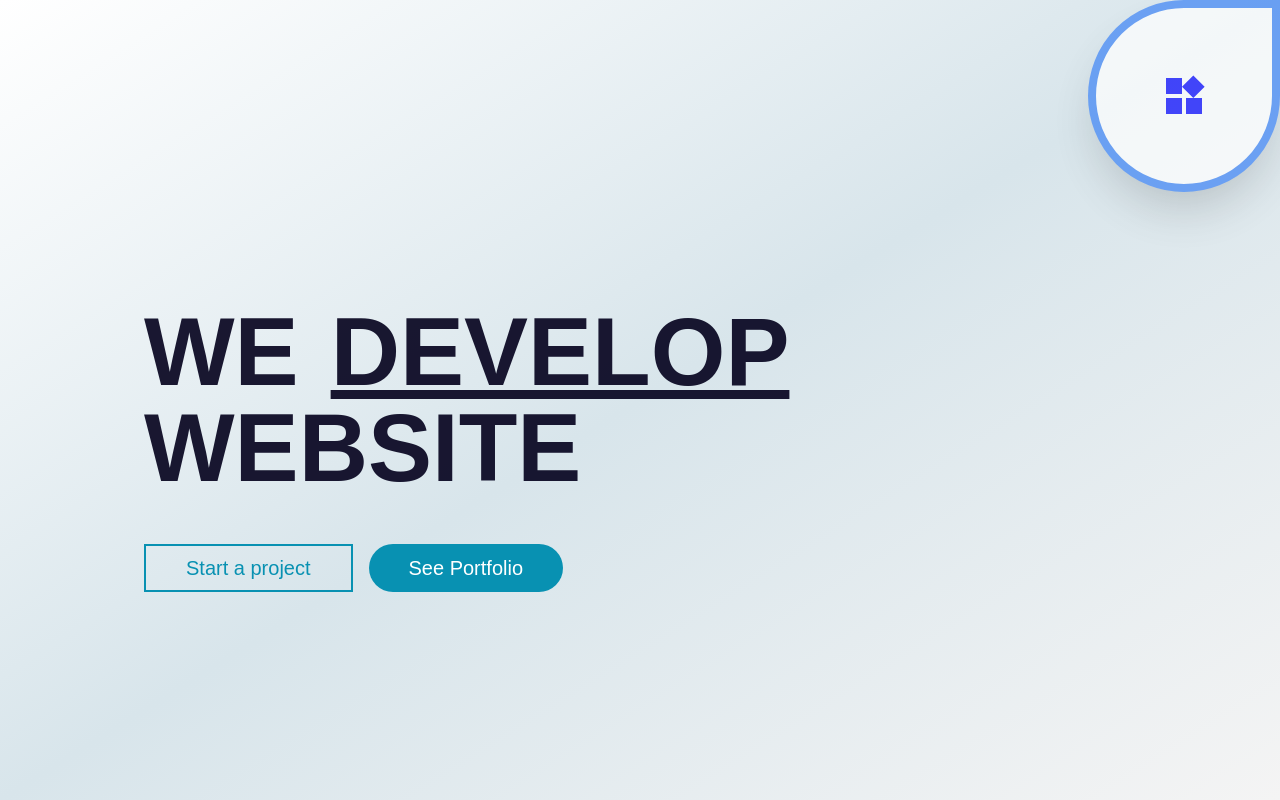
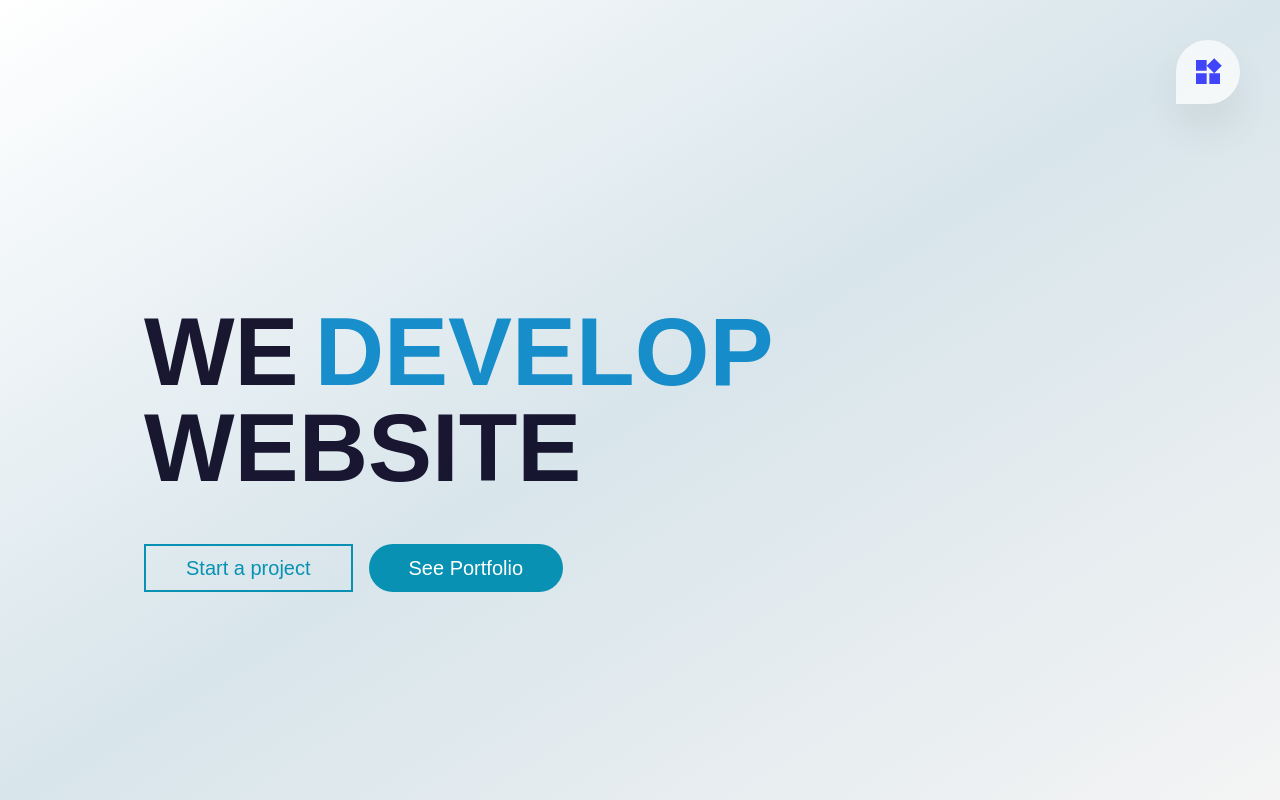
Before and after one commit to ruhulsinbad/tech, a React (Create React App) app: page / in a window 1280 px wide. Shown: the top 800 px of the page. Built offline with nearby package versions, Linux system fonts and the light colour scheme.

Commit message:
Binu Da koiche Sundor Hoiche

```diff
--- a/src/components/Circle.js
+++ b/src/components/Circle.js
@@ -18,18 +18,18 @@ const Circle = () => {
   const [menu, setMenu] = useState(false);
   return (
     <div className=" relative opacity-100">
-      <div className=" z-50 fixed right-0 grid place-items-center  h-48 w-48 border-8 shadow-2xl bg-white border-blue-500 rounded-full rounded-tr-none opacity-70">
+      <div className=" z-50 fixed right-0 grid place-items-center border-8 mt-10 mr-10 shadow-2xl bg-white border-white rounded-full rounded-bl-none opacity-70">
         {menu ? (
           <IconButton
             onClick={() => {
               setMenu(!menu);
             }}
           >
-            <CancelIcon style={{ fontSize: 48, color: "blue" }} />
+            <CancelIcon style={{ fontSize: 32, color: "blue" }} />
           </IconButton>
         ) : (
           <IconButton onClick={() => setMenu(!menu)}>
-            <WidgetsIcon style={{ fontSize: 48, color: "blue" }} />
+            <WidgetsIcon style={{ fontSize: 32, color: "blue" }} />
           </IconButton>
         )}
       </div>
--- a/src/components/DivChanger.js
+++ b/src/components/DivChanger.js
@@ -16,10 +16,26 @@ const DivChanger = () => {
   }, []);
 
   return (
-    <div className=" underline decoration-[#03001C]">
-      <div style={{ display: activeDiv === 1 ? "block" : "none" }}>Develop</div>
-      <div style={{ display: activeDiv === 2 ? "block" : "none" }}>Design</div>
-      <div style={{ display: activeDiv === 3 ? "block" : "none" }}> Build</div>
+    <div className="">
+      <div
+        className=" text-sky-600 "
+        style={{ display: activeDiv === 1 ? "block" : "none" }}
+      >
+        Develop
+      </div>
+      <div
+        className=" text-rose-600 "
+        style={{ display: activeDiv === 2 ? "block" : "none" }}
+      >
+        Design
+      </div>
+      <div
+        className=" text-teal-600"
+        style={{ display: activeDiv === 3 ? "block" : "none" }}
+      >
+        {" "}
+        Build
+      </div>
     </div>
   );
 };
--- a/src/components/HeroSection.js
+++ b/src/components/HeroSection.js
@@ -2,20 +2,13 @@ import React from "react";
 import DivChanger from "./DivChanger";
 import ImageSrc from "../photos/4300578.png";
 import { ReactComponent as Bulb } from "../photos/blob.svg";
-import WebSrc from "../photos/web.png";
-import { Button } from "@mui/material";
-import { ArrowRight } from "@mui/icons-material";
-// import Circle from "./Circle";
 
 const HeroSection = () => {
   return (
     <div className=" flex justify-between items-center px-36  h-screen bg-gradient-to-br from-[#ffffff] via-[#d8e5eb] to-[#f4f4f4]">
-      {/* <div className=" float-right">
-        <Circle />
-      </div> */}
       <div>
-        <div className=" pt-24 uppercase text-8xl font-saira font-bold text-[#03001C] opacity-90 ">
-          <div className=" flex gap-8 ">
+        <div className=" pt-24 uppercase text-8xl font-lexend font-bold text-[#03001C] opacity-90 ">
+          <div className=" flex gap-4 ">
             We <DivChanger />
           </div>
           <div> Website</div>
```
